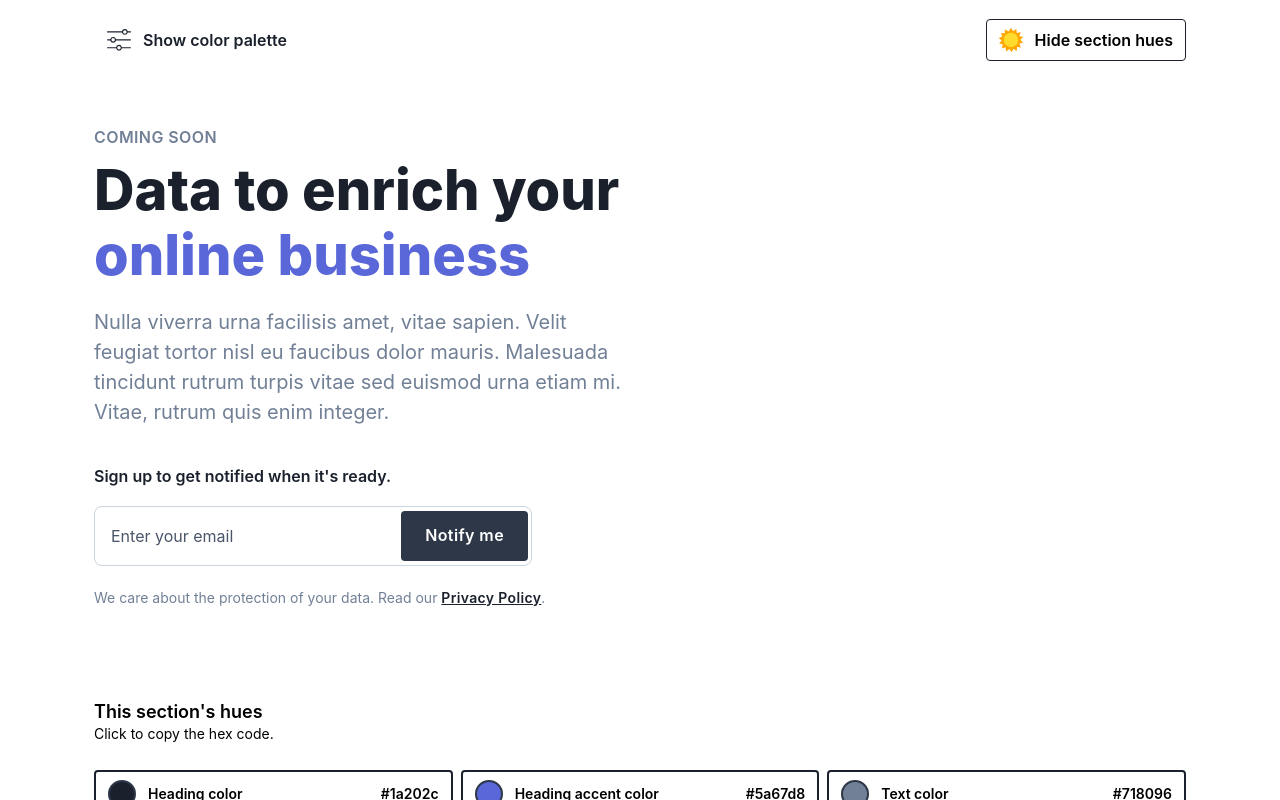
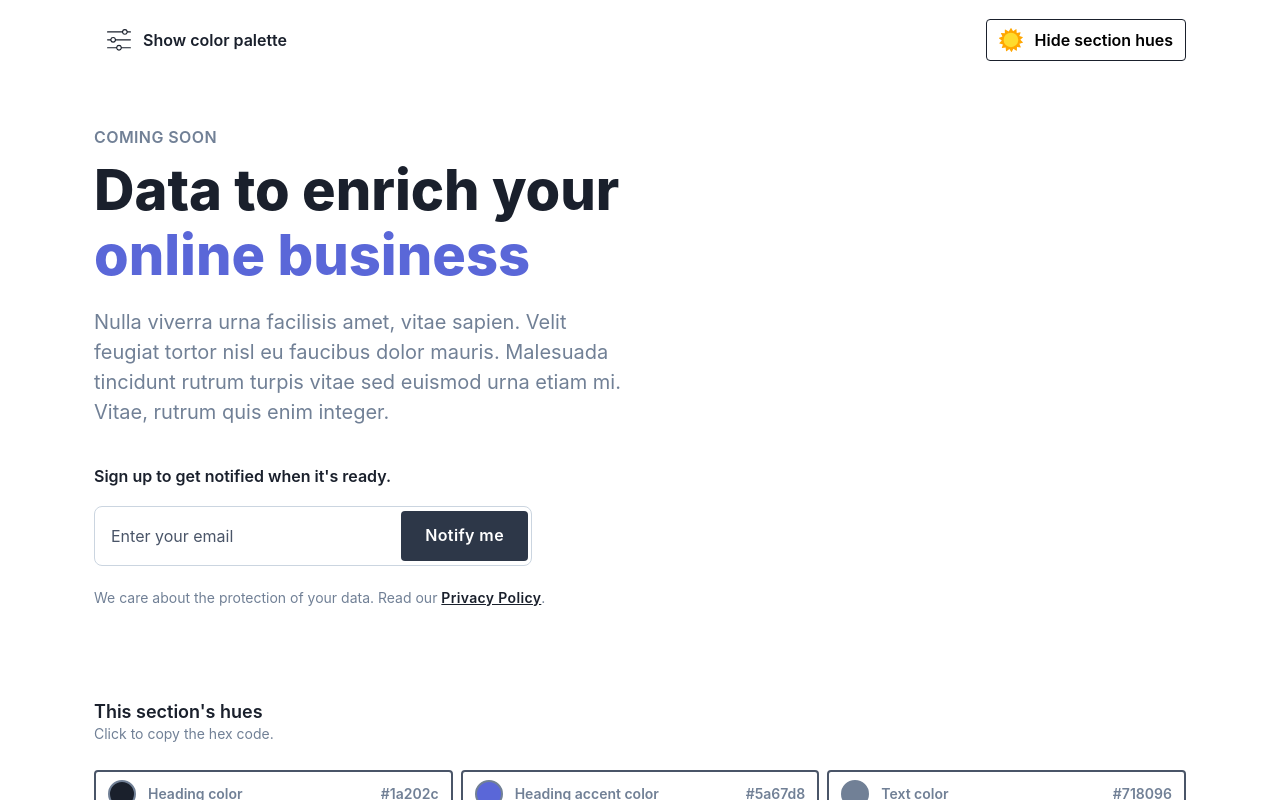
Before and after one commit to abeidahmed/easy-hues, a React (Create React App) app: page / in a window 1280 px wide. Both pictures are taken after a click on the button "Show section hues". Shown: the top 800 px of the page. Built offline with nearby package versions, Linux system fonts and the light colour scheme; a web font is replaced by a local one.

Commit message:
Add styling to section hues

```diff
--- a/src/components/layouts/global/SectionHues.js
+++ b/src/components/layouts/global/SectionHues.js
@@ -1,20 +1,42 @@
 import React from "react";
 import shortid from "shortid";
 
-function huesOpen(props) {
+const huesOpen = props => {
+  const textColor = {
+    color: props.colorChange["Text color"]
+  };
+
+  const headingColor = {
+    color: props.colorChange["Heading color"]
+  };
+
   if (props.huesOpen) {
     return (
       <div className="section-hues">
-        <h3 className="section-hues-title">This section's hues</h3>
-        <p className="section-hues-subtitle">Click to copy the hex code.</p>
+        <h3 style={headingColor} className="section-hues-title">
+          This section's hues
+        </h3>
+        <p style={textColor} className="section-hues-subtitle">
+          Click to copy the hex code.
+        </p>
         <div className="section-hues-container">
           {Object.entries(props.colorChange).map(([colorName, color]) => (
             <div key={shortid.generate()} className="button-hues-container">
               <button className="button-hues">
-                <span style={{ backgroundColor: color }} className="hues-display" />
+                <span
+                  style={{
+                    backgroundColor: color,
+                    borderColor: props.colorChange["Text color"]
+                  }}
+                  className="hues-display"
+                />
                 <span className="hues-info">
-                  <span className="section-color-name">{colorName}</span>
-                  <span className="color-hex">{color.toLowerCase()}</span>
+                  <span style={textColor} className="section-color-name">
+                    {colorName}
+                  </span>
+                  <span style={textColor} className="color-hex">
+                    {color.toLowerCase()}
+                  </span>
                 </span>
               </button>
             </div>
@@ -25,7 +47,7 @@ function huesOpen(props) {
   } else {
     return null;
   }
-}
+};
 
 const SectionHues = props => {
   return huesOpen(props);
--- a/src/graspcss/layouts/_section-hues.scss
+++ b/src/graspcss/layouts/_section-hues.scss
@@ -26,7 +26,7 @@
     align-items: center;
     height: $space-12;
     padding: 0 $space-3;
-    border: 2px solid $gray-900;
+    border: 2px solid $gray-700;
     border-radius: $rounded;
     background: none;
     cursor: pointer;
@@ -36,9 +36,8 @@
 
 .hues-display {
   padding: $space-3;
-  background-color: $red-500;
   border-radius: $rounded-full;
-  border: 2px solid $gray-800;
+  border: 2px solid;
 }
 
 .hues-info {
```
